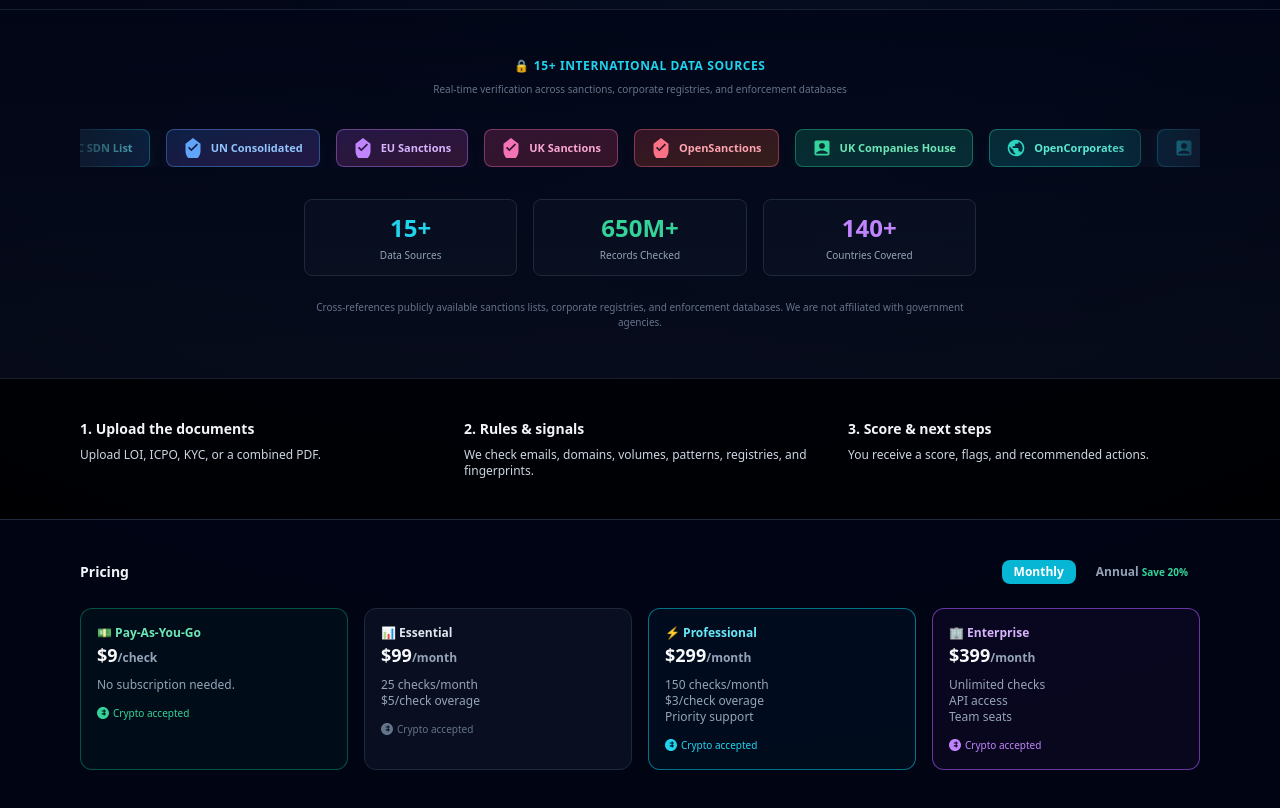
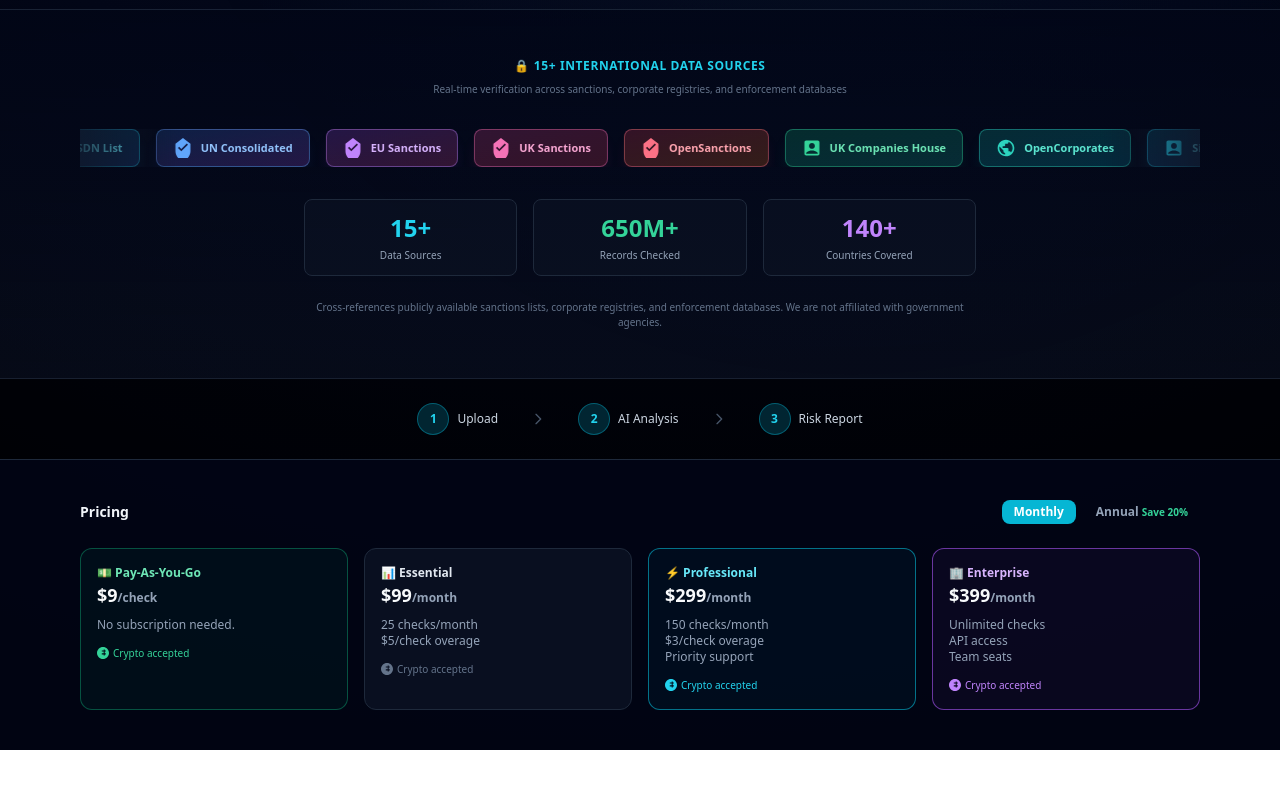
Before and after one commit to jasproj/dudediligence, a plain HTML site: page index.html in a window 1280 px wide. Shown: the part 920-1728 px from the top of the page. After the commit the page ends 1670 px from the top, so only its background shows below. Drawn offline with nearby package versions, Linux system fonts and the light colour scheme.

Commit message:
Update index.html

```diff
--- a/index.html
+++ b/index.html
@@ -78,6 +78,17 @@
 </head>
 
 <body class="min-h-screen text-slate-100 antialiased">
+
+<!-- Floating Pricing Badge (appears after scroll) -->
+<a href="#pricing" id="floatingPricingBadge" class="hidden fixed bottom-6 right-6 z-40 group">
+<div class="flex items-center gap-2 px-3 py-2 rounded-full bg-gradient-to-r from-cyan-500 to-blue-500 text-white text-xs font-semibold shadow-lg hover:shadow-xl hover:scale-105 transition-all">
+<svg class="w-3.5 h-3.5" fill="none" stroke="currentColor" viewBox="0 0 24 24">
+<path stroke-linecap="round" stroke-linejoin="round" stroke-width="2" d="M7 7h.01M7 3h5c.512 0 1.024.195 1.414.586l7 7a2 2 0 010 2.828l-7 7a2 2 0 01-2.828 0l-7-7A1.994 1.994 0 013 12V7a4 4 0 014-4z"></path>
+</svg>
+<span>Plans</span>
+</div>
+</a>
+
 <div class="min-h-screen flex flex-col">
 
 <!-- HEADER -->
@@ -104,10 +115,7 @@
 </div>
 
 <!-- Pay with Crypto Button -->
-<div class="flex items-center gap-4">
-<a href="how-it-works.html" class="text-sm text-slate-400 hover:text-cyan-400 transition font-medium">
-How It Works
-</a>
+<div class="hidden md:flex items-center gap-4">
 <button onclick="openCryptoModal()" class="flex items-center gap-2 px-4 py-2 rounded-lg bg-gradient-to-r from-orange-500 to-yellow-500 text-slate-900 font-semibold text-sm hover:from-orange-600 hover:to-yellow-600 transition shadow-lg">
 <svg class="w-4 h-4" fill="currentColor" viewBox="0 0 24 24">
 <path d="M12 0C5.373 0 0 5.373 0 12s5.373 12 12 12 12-5.373 12-12S18.627 0 12 0zm5.562 14.813h-2.094v2.094h-2.093v-2.094H9.562v-2.094h3.813V9.188H9.562V7.093h3.813V5h2.093v2.093h2.094v2.094h-2.094v3.532h2.094v2.094z"/>
@@ -168,6 +176,24 @@
 <span>💰 <strong>Crypto Payments:</strong> Pay with BTC, ETH, USDT, and more—no credit card needed.</span>
 </li>
 </ul>
+
+<!-- How It Works Button (Mobile & Desktop) -->
+<div class="mt-6 flex flex-col sm:flex-row gap-3">
+<a href="how-it-works.html" class="inline-flex items-center justify-center gap-2 px-6 py-3 rounded-lg border-2 border-cyan-500/30 bg-cyan-500/10 text-cyan-300 font-semibold text-sm hover:bg-cyan-500/20 hover:border-cyan-500/50 transition">
+<svg class="w-5 h-5" fill="none" stroke="currentColor" viewBox="0 0 24 24">
+<path stroke-linecap="round" stroke-linejoin="round" stroke-width="2" d="M13 16h-1v-4h-1m1-4h.01M21 12a9 9 0 11-18 0 9 9 0 0118 0z"></path>
+</svg>
+Learn How It Works
+</a>
+
+<!-- Mobile Crypto Button -->
+<button onclick="openCryptoModal()" class="md:hidden inline-flex items-center justify-center gap-2 px-6 py-3 rounded-lg bg-gradient-to-r from-orange-500 to-yellow-500 text-slate-900 font-semibold text-sm hover:from-orange-600 hover:to-yellow-600 transition shadow-lg">
+<svg class="w-5 h-5" fill="currentColor" viewBox="0 0 24 24">
+<path d="M12 0C5.373 0 0 5.373 0 12s5.373 12 12 12 12-5.373 12-12S18.627 0 12 0zm5.562 14.813h-2.094v2.094h-2.093v-2.094H9.562v-2.094h3.813V9.188H9.562V7.093h3.813V5h2.093v2.093h2.094v2.094h-2.094v3.532h2.094v2.094z"/>
+</svg>
+Pay with Crypto
+</button>
+</div>
 </div>
 
 <!-- RIGHT SIDE -->
@@ -684,25 +710,33 @@
 </section>
 
 <!-- HOW IT WORKS -->
-<section class="border-t border-slate-800/80 bg-black/60">
-<div class="mx-auto max-w-6xl px-4 py-10 grid md:grid-cols-3 gap-8 text-xs text-slate-300">
-<div>
-<h3 class="text-sm font-semibold text-slate-100 mb-2">1. Upload the documents</h3>
-<p>Upload LOI, ICPO, KYC, or a combined PDF.</p>
-</div>
-<div>
-<h3 class="text-sm font-semibold text-slate-100 mb-2">2. Rules & signals</h3>
-<p>We check emails, domains, volumes, patterns, registries, and fingerprints.</p>
-</div>
-<div>
-<h3 class="text-sm font-semibold text-slate-100 mb-2">3. Score & next steps</h3>
-<p>You receive a score, flags, and recommended actions.</p>
+<section class="border-t border-slate-800/80 bg-black/40">
+<div class="mx-auto max-w-6xl px-4 py-6">
+<div class="flex items-center justify-center gap-8 text-center">
+<div class="flex items-center gap-2">
+<span class="w-8 h-8 rounded-full bg-cyan-500/20 border border-cyan-500/40 flex items-center justify-center text-cyan-400 font-semibold text-xs">1</span>
+<span class="text-xs text-slate-300">Upload</span>
+</div>
+<svg class="w-4 h-4 text-slate-600" fill="none" stroke="currentColor" viewBox="0 0 24 24">
+<path stroke-linecap="round" stroke-linejoin="round" stroke-width="2" d="M9 5l7 7-7 7"></path>
+</svg>
+<div class="flex items-center gap-2">
+<span class="w-8 h-8 rounded-full bg-cyan-500/20 border border-cyan-500/40 flex items-center justify-center text-cyan-400 font-semibold text-xs">2</span>
+<span class="text-xs text-slate-300">AI Analysis</span>
+</div>
+<svg class="w-4 h-4 text-slate-600" fill="none" stroke="currentColor" viewBox="0 0 24 24">
+<path stroke-linecap="round" stroke-linejoin="round" stroke-width="2" d="M9 5l7 7-7 7"></path>
+</svg>
+<div class="flex items-center gap-2">
+<span class="w-8 h-8 rounded-full bg-cyan-500/20 border border-cyan-500/40 flex items-center justify-center text-cyan-400 font-semibold text-xs">3</span>
+<span class="text-xs text-slate-300">Risk Report</span>
+</div>
 </div>
 </div>
 </section>
 
 <!-- PRICING -->
-<section class="border-t border-slate-800 bg-slate-950/80">
+<section id="pricing" class="border-t border-slate-800 bg-slate-950/80">
 <div class="mx-auto max-w-6xl px-4 py-10">
 <div class="flex items-center justify-between mb-6">
 <h2 class="text-sm font-semibold text-slate-100">Pricing</h2>
@@ -1007,6 +1041,19 @@
 
 <!-- SCRIPT -->
 <script>
+// Floating Pricing Badge - Show after scrolling past hero
+window.addEventListener('scroll', function() {
+    const floatingBadge = document.getElementById('floatingPricingBadge');
+    const scrollPosition = window.scrollY;
+
+    // Show badge after scrolling 400px (past hero section)
+    if (scrollPosition > 400) {
+        floatingBadge.classList.remove('hidden');
+    } else {
+        floatingBadge.classList.add('hidden');
+    }
+});
+
 // Global state
 let currentFile = null;
 let currentHash = null;
```
